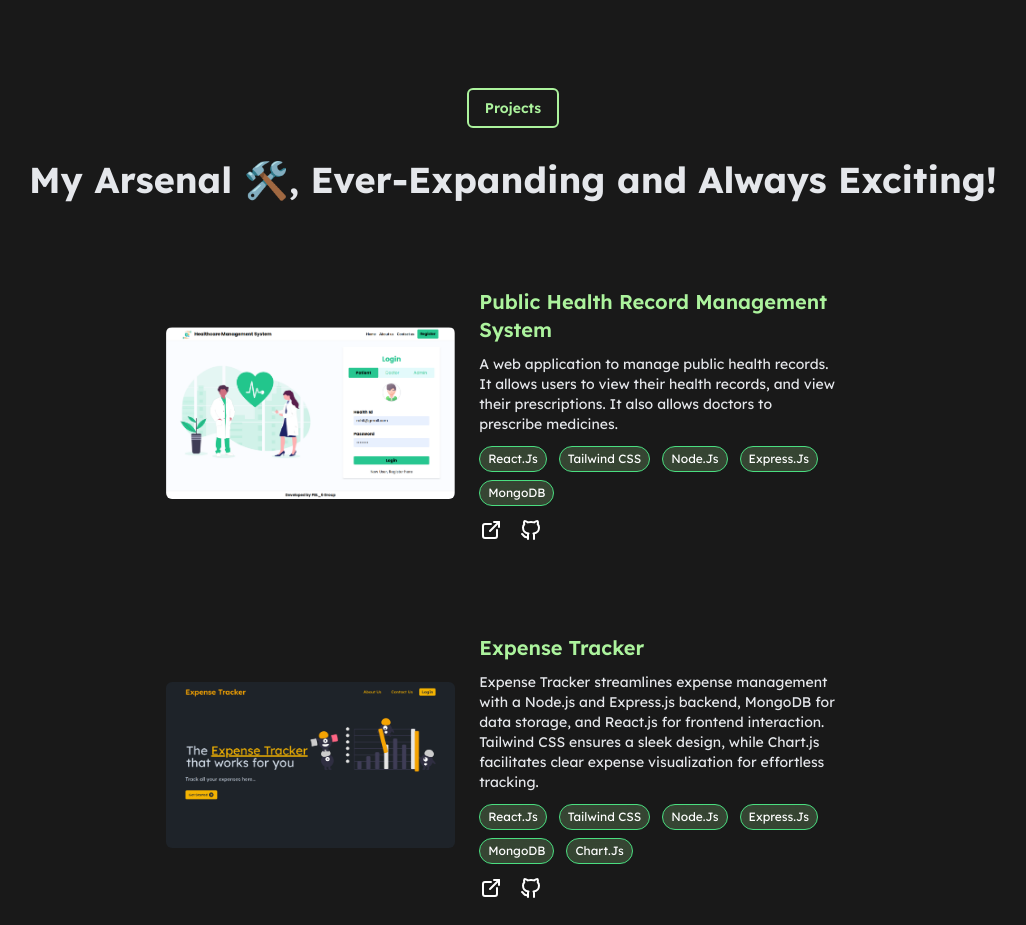
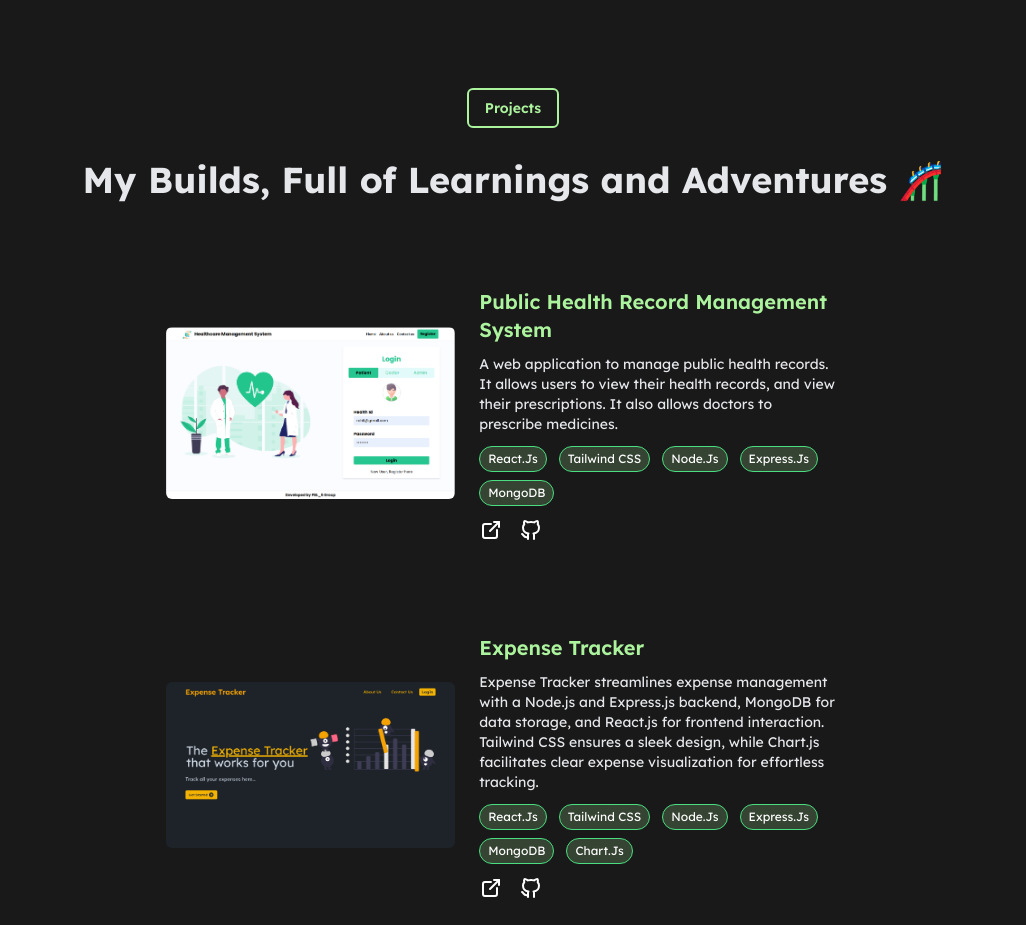
Before and after one commit to rohitvpatil0810/rohit-portfolio-next, a Next.js app: page / in a window 1280 px wide. Shown: the part 1600-2525 px from the top of the page, without its empty margins (127-1153 px from the left). Built offline with nearby package versions, Linux system fonts and the light colour scheme.

Commit message:
chore: update project headline

```diff
--- a/src/components/projects.tsx
+++ b/src/components/projects.tsx
@@ -13,7 +13,7 @@ function Projects({}: Props) {
     >
       <SectionHeader>Projects</SectionHeader>
       <h1 className="py-8 text-4xl text-gray-200 font-bold">
-        My Arsenal 🛠️, Ever-Expanding and Always Exciting!
+        My Builds, Full of Learnings and Adventures 🎢
       </h1>
       <div className="flex flex-col items-center py-10 space-y-16">
         {projectsList.slice(0, 3).map((project) => (
```
